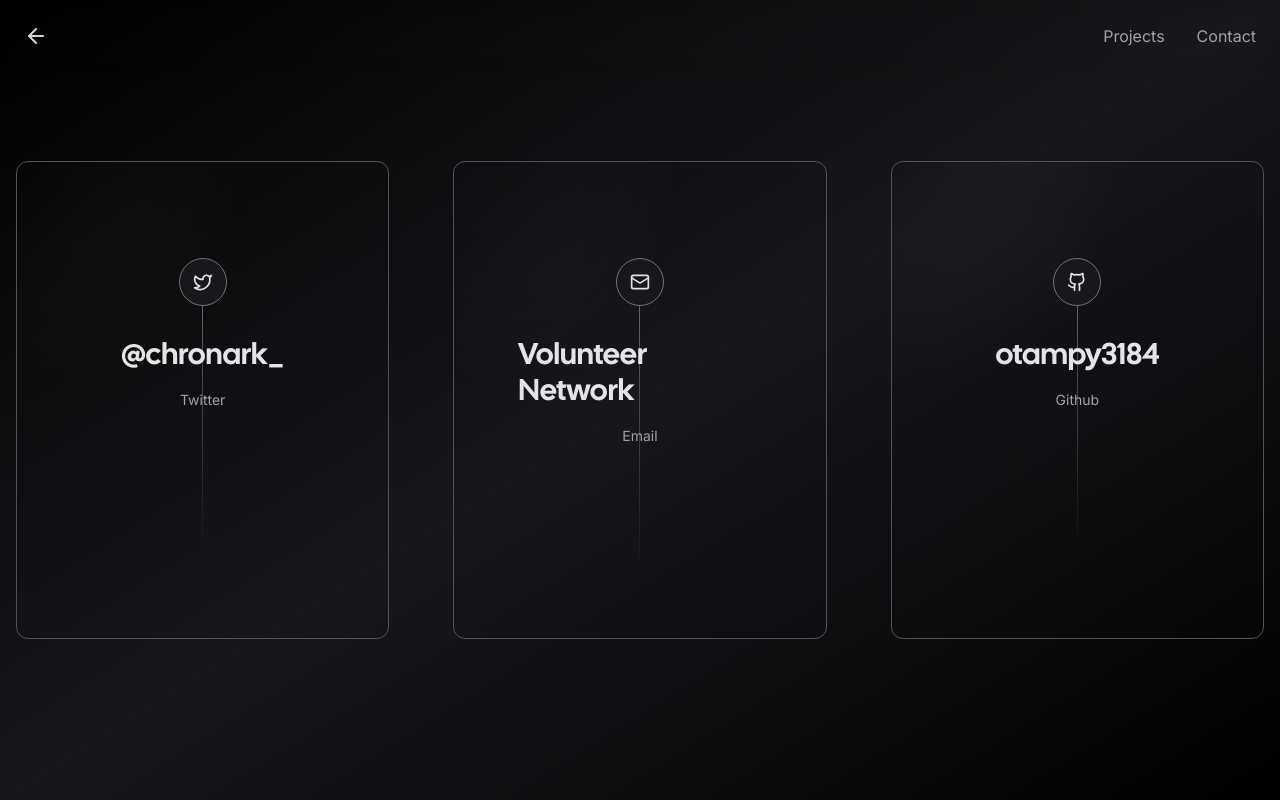
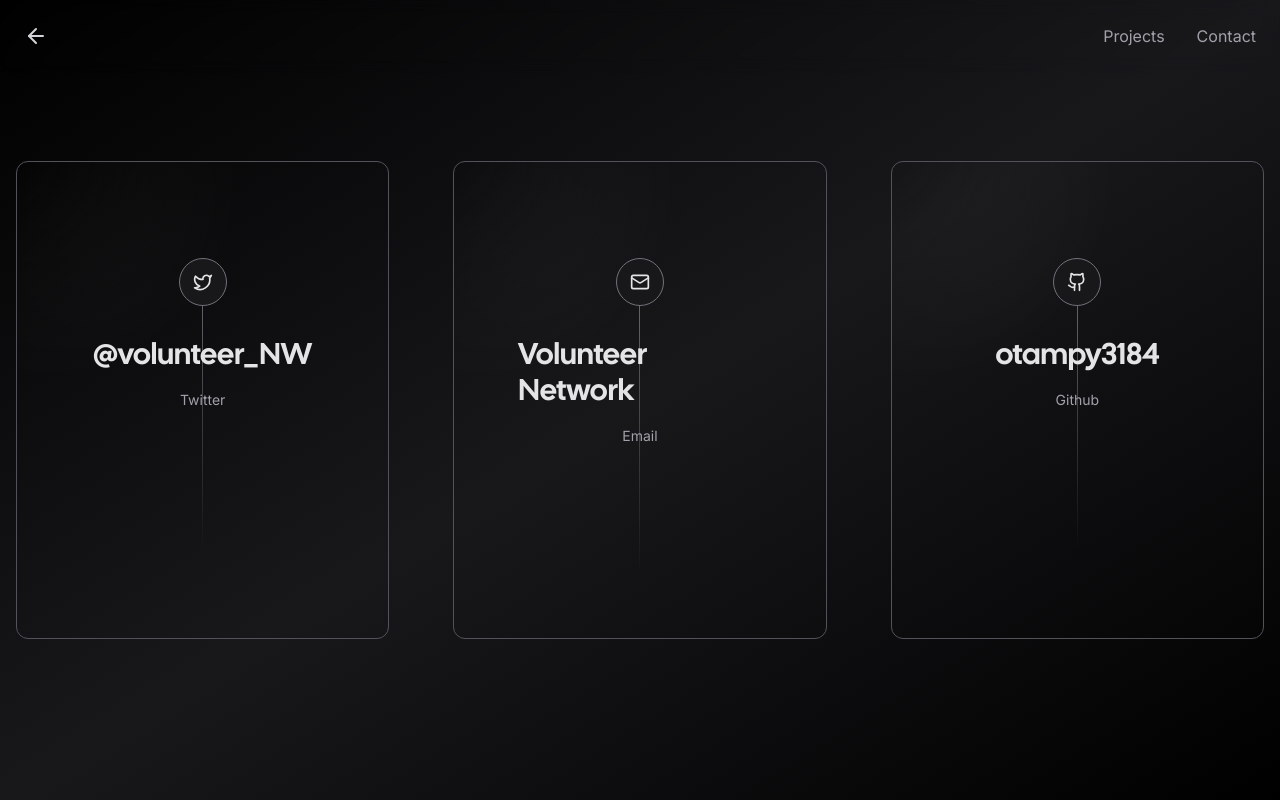
Before and after one commit to otampy3184/portal-site, a Next.js app: page /contact in a window 1280 px wide. Built offline with nearby package versions, Linux system fonts and the light colour scheme; no server answers; what tailwindcss-debug-screens would draw is missing.

Commit message:
minor change

```diff
--- a/app/contact/page.tsx
+++ b/app/contact/page.tsx
@@ -9,7 +9,7 @@ const socials = [
 		icon: <Twitter size={20} />,
 		href: "https://twitter.com/volunteer_NW",
 		label: "Twitter",
-		handle: "@chronark_",
+		handle: "@volunteer_NW",
 	},
 	{
 		icon: <Mail size={20} />,
```
